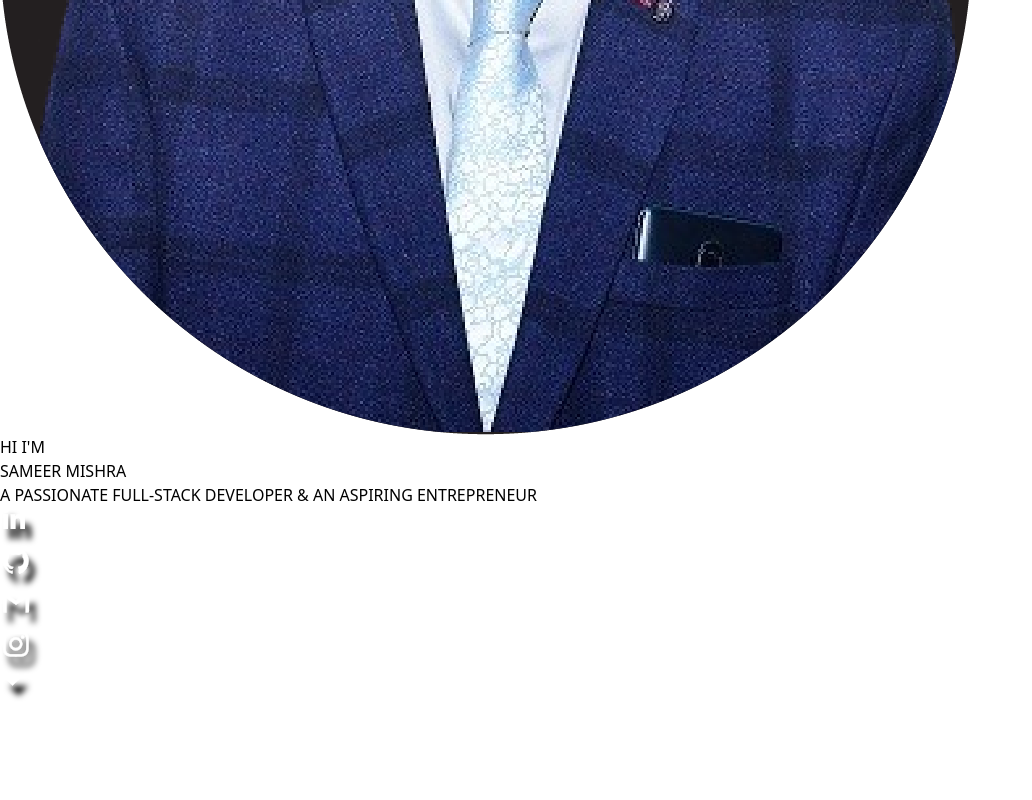
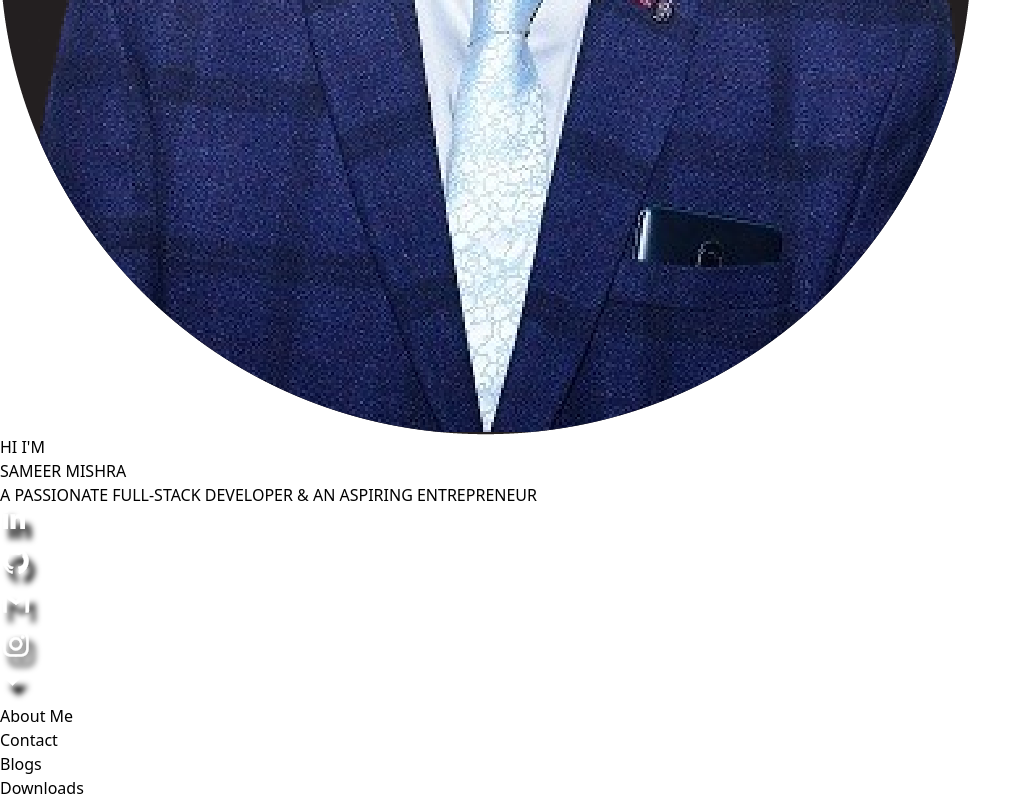
Before and after one commit to Sameer-mishra1/sameermishra.in, a React (Vite) app in the folder frontend/: page / in a window 1280 px wide. Shown: the part 2240-3040 px from the top of the page, without its empty margins (0-1032 px from the left). Before the commit the page ends 2944 px from the top, so only its background shows below. Built offline with nearby package versions, Linux system fonts and the light colour scheme.

Commit message:
Added scrollable frames for Menu

```diff
--- a/frontend/index.html
+++ b/frontend/index.html
@@ -2,9 +2,11 @@
 <html lang="en">
   <head>
     <meta charset="UTF-8" />
+    <!--Insert Web Page Icon -->
     <link rel="icon" type="image/svg+xml" href="/vite.svg" />
     <meta name="viewport" content="width=device-width, initial-scale=1.0" />
     <title>Sameer Mishra</title>
+    <link href="https://fonts.googleapis.com/css?family=Poppins" rel="stylesheet">
   </head>
   <body>
     <div id="root"></div>
--- a/frontend/src/components/Menu.jsx
+++ b/frontend/src/components/Menu.jsx
@@ -7,11 +7,21 @@ export const Menu = () => {
     setIsOpen((isOpen) => !isOpen);
   };
 
+  const scrollToSection = (sectionId) => {
+    const section = document.getElementById(sectionId);
+
+    if (section) {
+      section.scrollIntoView({behavior: "smooth"});
+      setIsOpen(false);
+    }
+  }
+
+
   return (
     <>
       <div>
         {/* Hamburger icon */}
-        <div className="fixed m-5">
+        <div className="fixed m-5 z-50">
           {!isOpen && (
             <svg
               xmlns="http://www.w3.org/2000/svg"
@@ -50,28 +60,28 @@ export const Menu = () => {
 
         {/* X icon */}
         {isOpen && (
-          <div className="fixed inset-0 bg-black bg-opacity-80 z-50"></div>
+          <div className="fixed inset-0 bg-black bg-opacity-40 z-50 h-screen"></div>
         )}
         {/* Menu */}
         <div
-          className={`fixed inset-0 z-50 flex justify-center items-center ${
+          className={`fixed inset-0 z-50 flex justify-center items-center backdrop-blur-xl ${
             isOpen ? "" : "hidden"
           }`}
         >
           <div className="rounded-lg p-8 text-white text-center w-4/5 max-w-sm">
-            <ul className="flex flex-col items-center justify-center h-3/5">
-              <li className="py-4">Home</li>
-              <li className="py-4">About Me</li>
-              <li className="py-4">Contact</li>
-              <li className="py-4">Blogs</li>
-              <li className="py-4">Downloads</li>
+            <ul className="flex flex-col items-center justify-center h-3/5 text-2xl font-['Poppins']">
+              <li className="py-5" onClick={() => scrollToSection("home")}>Home</li>
+              <li className="py-5" onClick={() => scrollToSection("aboutMe")}>About Me</li>
+              <li className="py-5" onClick={() => scrollToSection("contact")}>Contact</li>
+              <li className="py-5" onClick={() => scrollToSection("blogs")}>Blogs</li>
+              <li className="py-5" onClick={() => scrollToSection("downloads")}>Downloads</li>
             </ul>
             <svg
               xmlns="http://www.w3.org/2000/svg"
               fill="none"
               viewBox="0 0 24 24"
               stroke="currentColor"
-              className="w-6 h-6 absolute top-4 left-4 cursor-pointer"
+              className="w-8 h-8 absolute top-4 left-4 cursor-pointer"
               onClick={toggleMenu}
             >
               <path
--- a/frontend/src/pages/Home.jsx
+++ b/frontend/src/pages/Home.jsx
@@ -4,43 +4,30 @@ import { Menu } from "../components/Menu";
 
 export const Home = () => {
   return (
-    <div className={`bg-neutral-800 h-screen flex flex-col`}>
+    <>
+      <div id="home" className={`bg-neutral-800 h-screen flex flex-col`}>
         {/* Menu */}
         <Menu />
-      {/* <div className="p-6 ml-2 fixed">
-        <svg
-          xmlns="http://www.w3.org/2000/svg"
-          fill="none"
-          viewBox="0 0 24 24"
-          strokeWidth="1.5"
-          stroke="white"
-          className="w-6 h-6"
-        >
-          <path
-            strokeLinecap="round"
-            strokeLinejoin="round"
-            d="M3.75 6.75h16.5M3.75 12h16.5m-16.5 5.25H12"
-          />
-        </svg>
-      </div> */}
         {/* Photo */}
-      <div className="p-9 mt-5">
-        <img src={Sameer} className="drop-shadow-xl" />
+        <div className="p-9">
+          <img src={Sameer} className="drop-shadow-2xl" />
         </div>
         <div className="flex flex-col justify-center w-full">
           {/* Name */}
-        <div className="flex w-full justify-center text-zinc-600">
+          <div className="flex w-full justify-center text-zinc-600 font-['Poppins']">
             <p>HI I'M</p>
           </div>
-        <div className="text-3xl flex w-full justify-center">
+          <div className="text-3xl flex w-full justify-center font-['Poppins']">
             <h3 className="text-stone-300">SAMEER MISHRA</h3>
           </div>
           {/* Introduction */}
-        <div className="flex w-full justify-center p-6 text-center text-zinc-500">
-          <h6>A PASSIONATE FULL-STACK DEVELOPER & AN ASPIRING ENTREPRENEUR</h6>
+          <div className="flex w-full justify-center p-6 text-center text-zinc-500 font-['Poppins']">
+            <h6>
+              A PASSIONATE FULL-STACK DEVELOPER & AN ASPIRING ENTREPRENEUR
+            </h6>
           </div>
           {/* Social Media Icons */}
-        <div className="mt-2 flex items-center justify-center space-x-3">
+          <div className="flex items-center justify-center space-x-3">
             <Handles />
           </div>
           {/* Scroll Icon */}
@@ -84,5 +71,30 @@ export const Home = () => {
           </div>
         </div>
       </div>
+
+      {/* Further sections */}
+
+      {/* About Me */}
+      <div id="aboutMe" className="h-screen bg-neutral-800">
+        <div className="text-white text-2xl flex justify-center pt-8">
+          About Me
+        </div>
+      </div>
+      <div id="contact" className="h-screen bg-neutral-800">
+        <div className="text-white text-2xl flex justify-center pt-8">
+          Contact
+        </div>
+      </div>
+      <div id="blogs" className="h-screen bg-neutral-800">
+        <div className="text-white text-2xl flex justify-center pt-8">
+          Blogs
+        </div>
+      </div>
+      <div id="downloads" className="h-screen bg-neutral-800">
+        <div className="text-white text-2xl flex justify-center pt-8">
+          Downloads
+        </div>
+      </div>
+    </>
   );
 };
```
Lines whose indentation alone changed are shown as unchanged.
